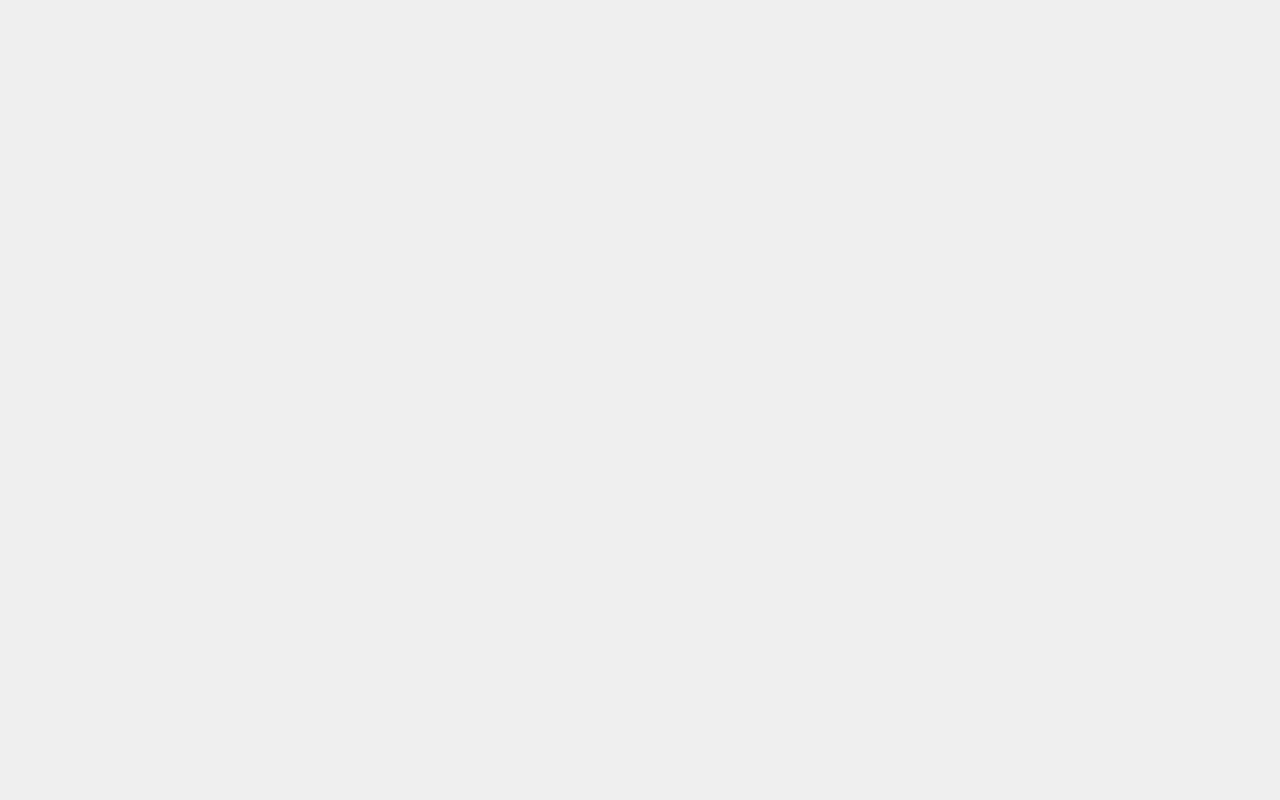
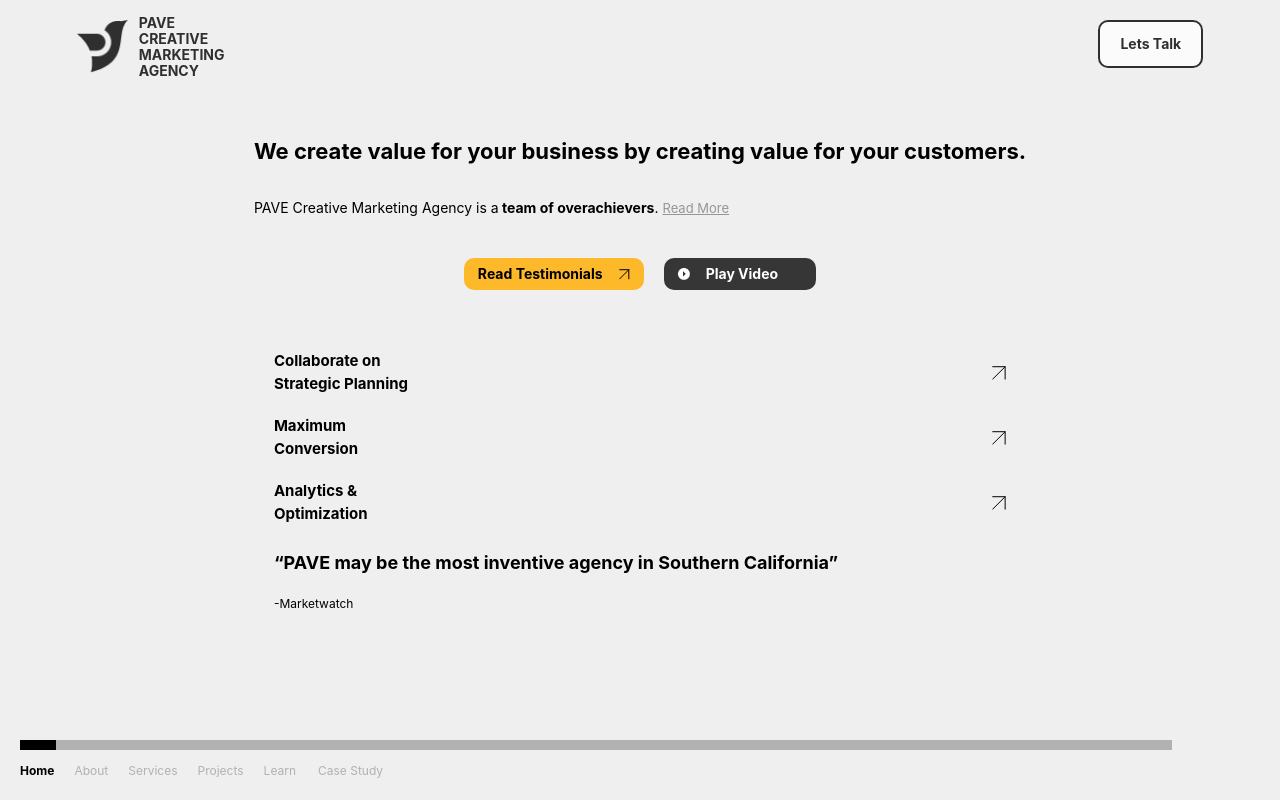
Before and after one commit to usama-mk/pave, a React (Create React App) app: page /about in a window 1280 px wide. Before the commit this address had no page. Built offline with nearby package versions, Linux system fonts and the light colour scheme.

Commit message:
added about page

```diff
--- a/src/App.js
+++ b/src/App.js
@@ -3,6 +3,7 @@
 import Home from './pages/Home/Home';
 import { useState } from 'react';
 import MobHomeTwo from './pages/Home/MobHomeTwo';
+import CreateValue from './pages/CreateValue/CreateValue';
 
 function App() {
 
@@ -10,7 +11,7 @@
     <div className="App bg-[#EFEFEF] cont">
     <Routes>
         <Route path="/" element={<Home />} />
-        <Route path="/a-z" element={<MobHomeTwo />} />
+        <Route path="/about" element={<CreateValue />} />
       </Routes>
     </div>
   );
--- /dev/null
+++ b/src/components/FAQs.js
@@ -0,0 +1,24 @@
+import React, { useState } from 'react'
+import faqOpenArrow from '../assets/images/faqOpenArrow.png'
+
+function FAQs({title, explanation}) {
+    const [showExp, setShowExp]= useState(false)
+  return (
+    <div className='w-full' >
+        <div className="flex justify-between m-5 font-bold ">
+            <h5 className='max-w-[150px] text-[15px] text-left ' >{title}</h5>
+            <img src={faqOpenArrow} onClick={()=> setShowExp(!showExp)} className='object-contain' alt="" />
+        </div>
+
+        {
+            showExp?
+            <h5 className='max-w-[300px] text-[12px] text-left ml-9 ' >
+            {explanation}
+        </h5>
+            :""
+        }
+    </div>
+  )
+}
+
+export default FAQs
--- a/src/components/MobNavBar.js
+++ b/src/components/MobNavBar.js
@@ -1,5 +1,6 @@
 import React from 'react'
 import { useDispatch, useSelector } from 'react-redux'
+import { useNavigate } from 'react-router-dom'
 import { goToAbout, goToCaseStudy, goToHome, goToLearn, goToProjects, goToServices } from '../store/actions/navOptionsActions'
 
 const NavItem=({name, selected, handleNav})=>{
@@ -13,6 +14,7 @@
 
 function MobNavBar() {
     const dispatch= useDispatch()
+    const navigate= useNavigate()
     const home= useSelector(state=> state.navOptions.home)
     const about= useSelector(state=> state.navOptions.about)
     const services= useSelector(state=> state.navOptions.services)
@@ -24,21 +26,27 @@
     const handleNav=(address)=>{
         if(address==="home"){
             dispatch(goToHome())
+            navigate(`/`)
         }
         else if(address==="about"){
              dispatch(goToAbout())
+             navigate(`/${address}`)
         }
         else if(address==="services"){
             dispatch(goToServices())
+            navigate(`/${address}`)
        }
        else if(address==="projects"){
         dispatch(goToProjects())
+        navigate(`/${address}`)
    }
         else if(address==="learn"){
             dispatch(goToLearn())
+            navigate(`/${address}`)
         }
         else if(address==="caseStudy"){
             dispatch(goToCaseStudy())
+            navigate(`/${address}`)
         }
     }
   return (
--- a/src/components/WorkButton.js
+++ b/src/components/WorkButton.js
@@ -2,12 +2,12 @@
 import arrowBlack from '../assets/images/arrowBlack.png'
 import arrowYellow from '../assets/images/arrowYellow.png'
 
-function WorkButton({textColor, bg, handleWorkWithUs}) {
+function WorkButton({textColor, bg, handleWorkWithUs, p4, text}) {
   return (
-    <div style={{borderColor: textColor, backgroundColor: bg}} onClick={handleWorkWithUs} className={`workWithUsBtn bg-[${bg}] px-3 py-1 h-fit border-2 border-[${textColor}] rounded-[10px] w-fit flex items-center mr-5 `}>
+    <div style={{borderColor: p4?bg:textColor, backgroundColor: bg}} onClick={handleWorkWithUs} className={`workWithUsBtn bg-[${bg}] px-3 py-1 h-fit border-2 border-[${textColor}] rounded-[10px] w-fit flex items-center mr-5 `}>
             <h5 style={{color: textColor}} className={`text-[${textColor}] text-sm font-bold text-center text-[10px] `} >
 
-            Work With Us
+            {text}
             </h5>
             <img src={textColor==='black'?arrowBlack:arrowYellow} className=' object-contain ml-4' alt="" />
         </div>
--- /dev/null
+++ b/src/pages/CreateValue/CreateValue.js
@@ -0,0 +1,65 @@
+import React from 'react'
+import MobHeader from '../../components/MobHeader'
+import WorkButton from '../../components/WorkButton'
+import PlayVideoButton from '../../components/PlayVideoButton'
+import FAQs from '../../components/FAQs'
+import MobNavBar from '../../components/MobNavBar'
+
+function CreateValue() {
+  return (
+    <div className='flex flex-col items-center max-h-[100vh] sec ' >
+        <div className="  w-[100vw]  flex justify-center mb-12 ">
+        <MobHeader />
+      </div>
+
+      <div className="page4Content px-5">
+      <h2 className='text-[22px] font-bold leading-[29px] text-left' >
+      We create value for your
+business by creating value
+for your customers.
+      </h2>
+      <h4 className='text-left text-[14px] leading-[20px] mt-8' >
+      PAVE Creative Marketing Agency is a
+<span className='font-bold'> team of overachievers</span>. <span className='underline text-[13px] text-[#969696] ' >Read More</span>
+      </h4>
+      <div className="homeMidButtons mt-10 mb-10 flex justify-center">
+          {/* btn 1 */}
+          <WorkButton
+            handleWorkWithUs={()=>{}}
+            textColor={"black"}
+            bg={"#FEB92B"}
+            p4={true}
+            text={"Read Testimonials"}
+          />
+          {/* btn1 ends */}
+
+          {/* btn 2 */}
+          <PlayVideoButton textColor={"white"} bg={"#363636"} />
+          {/* btn 2  ends */}
+        </div>
+        <div className='overflow-auto h-[200px] ' >
+        <FAQs title={`Collaborate on
+Strategic Planning`} explanation={`Before we speak, we must hear. Our agency will listen to every detail of your concerns and truly analyze your priorities. Together, we will come up with the perfect strategic plan.`} />
+
+<FAQs title={`Maximum Conversion
+`} explanation={`Before we speak, we must hear. Our agency will listen to every detail of your concerns and truly analyze your priorities. Together, we will come up with the perfect strategic plan.`} />
+
+<FAQs title={`Analytics & Optimization`} explanation={`Before we speak, we must hear. Our agency will listen to every detail of your concerns and truly analyze your priorities. Together, we will come up with the perfect strategic plan.`} />
+
+<FAQs title={`Ego-Free Adaptation`} explanation={`Before we speak, we must hear. Our agency will listen to every detail of your concerns and truly analyze your priorities. Together, we will come up with the perfect strategic plan.`} />
+
+</div>
+<h2 className='text-left m-5 font-bold text-[18px] leading-[25px] ' >
+“PAVE may be the most inventive
+agency in Southern California”
+</h2>
+<h5 className='text-[12px] text-left ml-5 ' >-Marketwatch</h5>
+
+<MobNavBar/>
+      </div>
+      {/* page con ends */}
+    </div>
+  )
+}
+
+export default CreateValue
--- a/src/pages/Home/Home.js
+++ b/src/pages/Home/Home.js
@@ -49,6 +49,7 @@
             handleWorkWithUs={handleWorkWithUs}
             textColor={"black"}
             bg={"white"}
+            text={"Work With Us"}
           />
           {/* btn1 ends */}
 
--- a/src/pages/Home/MobHomeThree.js
+++ b/src/pages/Home/MobHomeThree.js
@@ -33,7 +33,7 @@
   {/* btns start */}
 <div className="homeMidButtons mt-5 flex justify-center">
             {/* btn 1 */}
-        <WorkButton textColor={'#FEB92B'} bg={'#410D7F'} />
+        <WorkButton text={"Work With Us"} textColor={'#FEB92B'} bg={'#410D7F'} />
         {/* btn1 ends */}
 
         {/* btn 2 */}
--- a/src/pages/Home/MobHomeTwo.js
+++ b/src/pages/Home/MobHomeTwo.js
@@ -19,7 +19,7 @@
   {/* btns start */}
 <div className="homeMidButtons mt-5 flex justify-center">
             {/* btn 1 */}
-        <WorkButton textColor={'#FEB92B'} bg={'#410D7F'} />
+        <WorkButton text={"Work With Us"} textColor={'#FEB92B'} bg={'#410D7F'} />
         {/* btn1 ends */}
 
         {/* btn 2 */}
```
Also changed, not shown: src/assets/images/faqOpenArrow.png (added).
